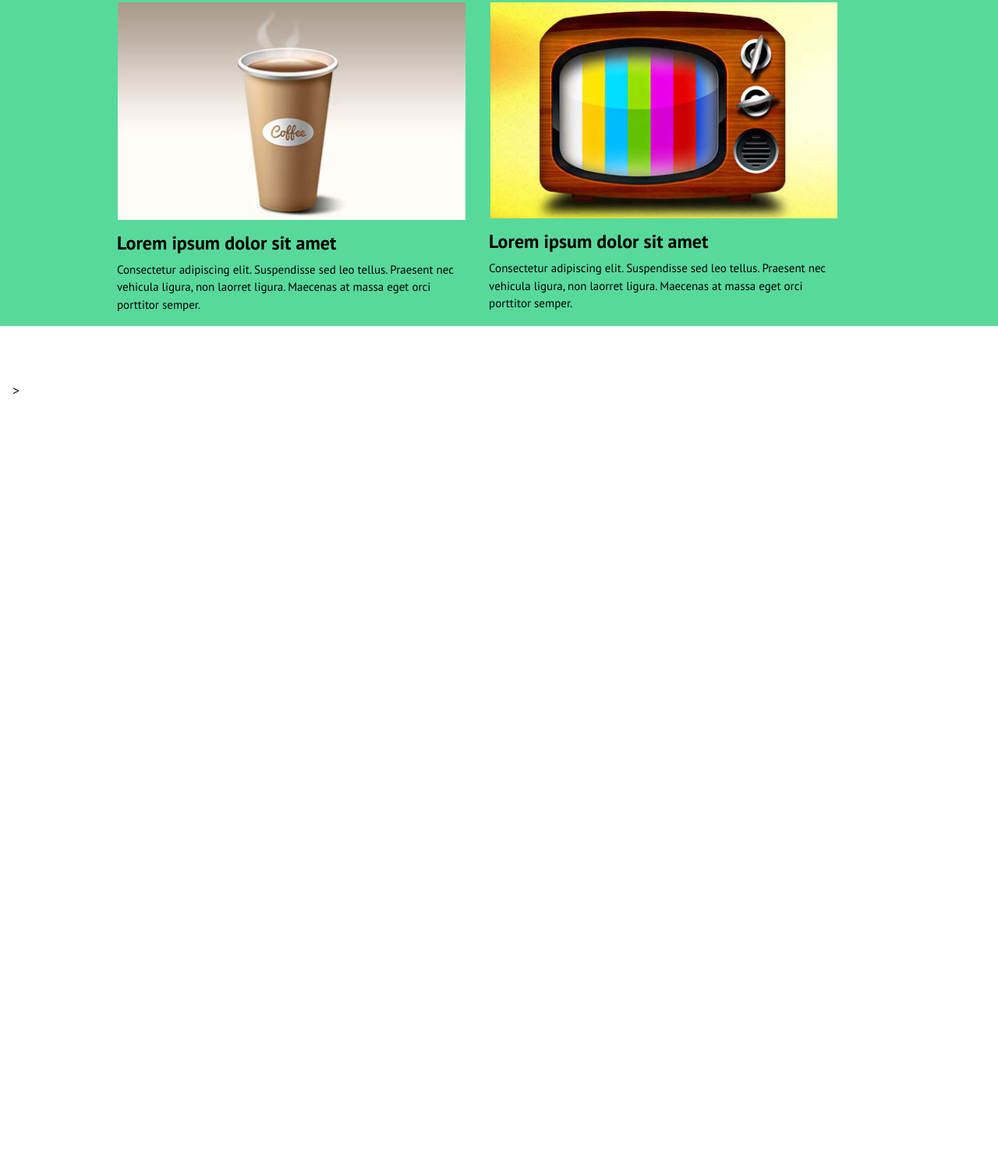
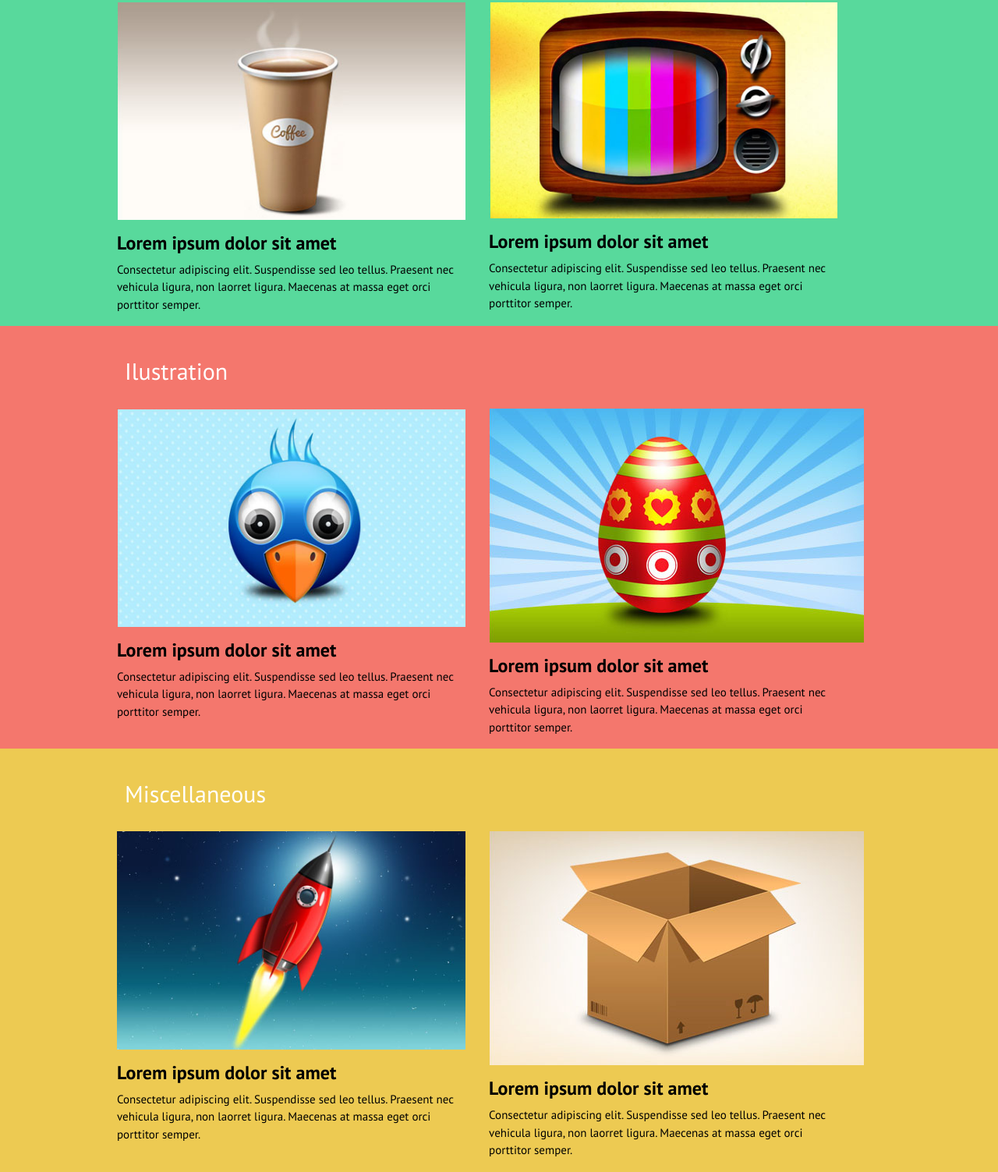
Before and after one commit to esmeralda17/esmeralda17.github.io, a plain HTML site: page index.html in a window 1280 px wide. Shown: the part 878-2381 px from the top of the page at 78% size. Before the commit the page ends 1390 px from the top, so only its background shows below. Drawn offline with nearby package versions, Linux system fonts and the light colour scheme.

Commit message:
actualizacion
avance de codigo

```diff
--- a/css/estilos.css
+++ b/css/estilos.css
@@ -27,6 +27,12 @@
 	padding-left: 150px;
 }
 #content2{
+	padding-left: 150px;
+}
+#content3{
+	padding-left: 150px;
+}
+#content4{
 	padding-left: 150px;
 }
 /*..........................................header#1...............................................*/
@@ -104,3 +110,16 @@ background-color: #58d99c;
 	padding-bottom: 40px;
 }
 /*...............................................Rosa................................................................*/
+#content3{
+background-color: #f4776d;
+}
+#content1 .row{
+	padding-bottom: 40px;
+}
+/*...............................................amarillo............................................................*/
+#content4{
+background-color: #edca52;
+}
+#content1 .row{
+	padding-bottom: 40px;
+}
--- a/index.html
+++ b/index.html
@@ -40,7 +40,7 @@
 			<div id="submenu" class="col-sm-6">
 				<nav>
 					<ul>
-						<li><a href="#">Web Desig</a></li>
+						<li><a href="#">Web Design</a></li>
 						<li><a href="#">Icons</a></li>
 						<li><a href="#">Ilustrations</a></li>
 						<li><a href="#">Misc</a></li>
@@ -93,7 +93,44 @@
 	</div>
 	<div id="content3" class="container-fluid">
 		<div id="subtitulo#2">
-			<h3></h3>>
+			<h3>Ilustration</h3>
+		</div>
+		<div class="row">
+			<div id="parte#1" class="col-sm-5">
+				<img src="img/pato.jpg" class="img-fluid" alt="pato">
+				<p></p>
+				<h4><strong>Lorem ipsum dolor sit amet</strong></h4>
+				<p>Consectetur adipiscing elit. Suspendisse sed leo tellus. Praesent nec vehicula ligura, non laorret ligura.
+				Maecenas at massa eget orci porttitor semper.</p>
+			</div>
+			<div id="parte2" class="col-sm-5">
+				<img src="img/huevo de pascua.jpg" class="img_fluid" alt="huevo de pascua">
+				<p></p>
+				<h4><strong>Lorem ipsum dolor sit amet</strong></h4>
+				<p>Consectetur adipiscing elit. Suspendisse sed leo tellus. Praesent nec vehicula ligura, non laorret ligura.
+				Maecenas at massa eget orci porttitor semper.</p>
+			</div>
+		</div>
+	</div>
+	<div id="content4" class="container-fluid">
+		<div id="subtitulo#2">
+			<h3>Miscellaneous</h3>
+		</div>
+		<div class="row">
+			<div id="parte#1" class="col-sm-5">
+				<img src="img/nave espacial.jpg" class="img-fluid" alt="nave espacial">
+				<p></p>
+				<h4><strong>Lorem ipsum dolor sit amet</strong></h4>
+				<p>Consectetur adipiscing elit. Suspendisse sed leo tellus. Praesent nec vehicula ligura, non laorret ligura.
+				Maecenas at massa eget orci porttitor semper.</p>
+			</div>
+			<div id="parte2" class="col-sm-5">
+				<img src="img/caja.jpg" class="img_fluid" alt="caja">
+				<p></p>
+				<h4><strong>Lorem ipsum dolor sit amet</strong></h4>
+				<p>Consectetur adipiscing elit. Suspendisse sed leo tellus. Praesent nec vehicula ligura, non laorret ligura.
+				Maecenas at massa eget orci porttitor semper.</p>
+			</div>
 		</div>
 	</div>
 <script src="https://code.jquery.com/jquery-3.3.1.slim.min.js"></script>
```
